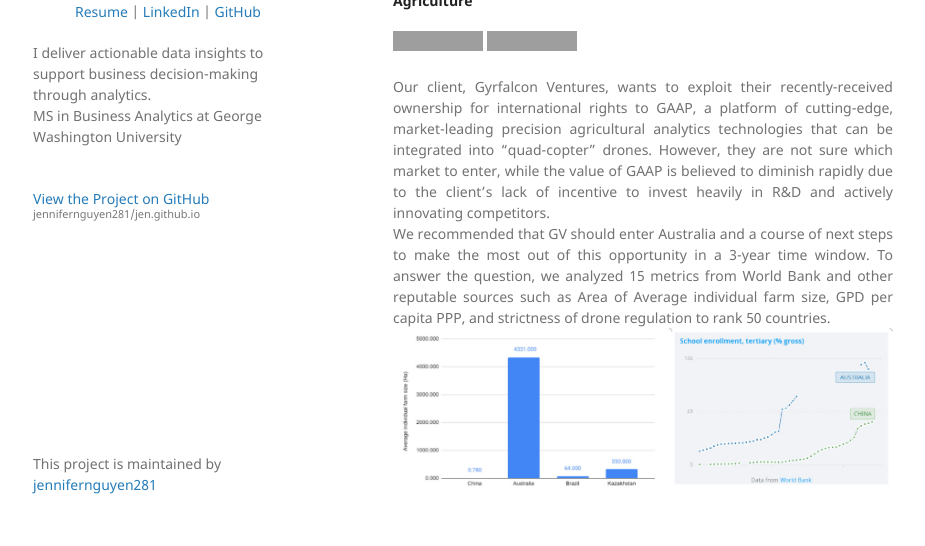
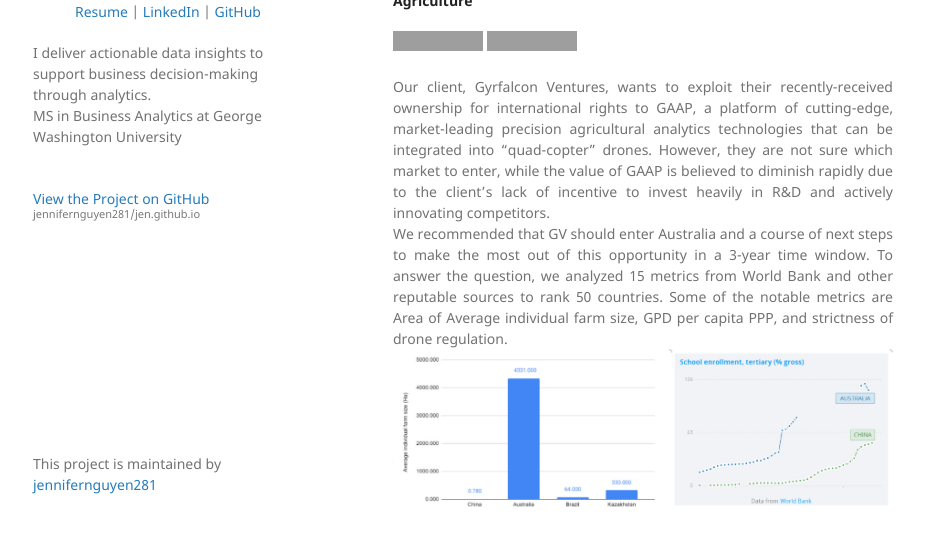
Before and after one commit to jennifernguyen281/jen.github.io, a Jekyll site: the page built from index.md, in a window 1280 px wide and 900 px high, scrolled down 2540 px, cut to the strip 335-881 px from the top of the window. Shown: the whole strip, without its empty margins (177-1102 px from the left). Built offline with Jekyll 4.4.1, drawn with Linux system fonts in a browser that asks for light colours; our own code applies the rules of GitHub Pages for plain Markdown files; grey boxes are pictures that could not be loaded.

Commit message:
Update index.md

```diff
--- a/index.md
+++ b/index.md
@@ -85,7 +87,7 @@
 
 <div style="text-align: justify">
 Our client, Gyrfalcon Ventures, wants to exploit their recently-received ownership for international rights to GAAP, a platform of cutting-edge, market-leading precision agricultural analytics technologies that can be integrated into “quad-copter” drones. However, they are not sure which market to enter, while the value of GAAP is believed to diminish rapidly due to the client’s lack of incentive to invest heavily in R&D and actively innovating competitors. <br>
-We recommended that GV should enter Australia and a course of next steps to make the most out of this opportunity in a 3-year time window. To answer the question, we analyzed 15 metrics from World Bank and other reputable sources such as Area of Average individual farm size, GPD per capita PPP, and strictness of drone regulation to rank 50 countries.
+We recommended that GV should enter Australia and a course of next steps to make the most out of this opportunity in a 3-year time window. To answer the question, we analyzed 15 metrics from World Bank and other reputable sources to rank 50 countries. Some of the notable metrics are Area of Average individual farm size, GPD per capita PPP, and strictness of drone regulation.
 
 </div>
 <center><img src="assets/img/GV.jpg"/></center>
```
Also changed, not shown: other parts of index.md (+2 -0 lines).
